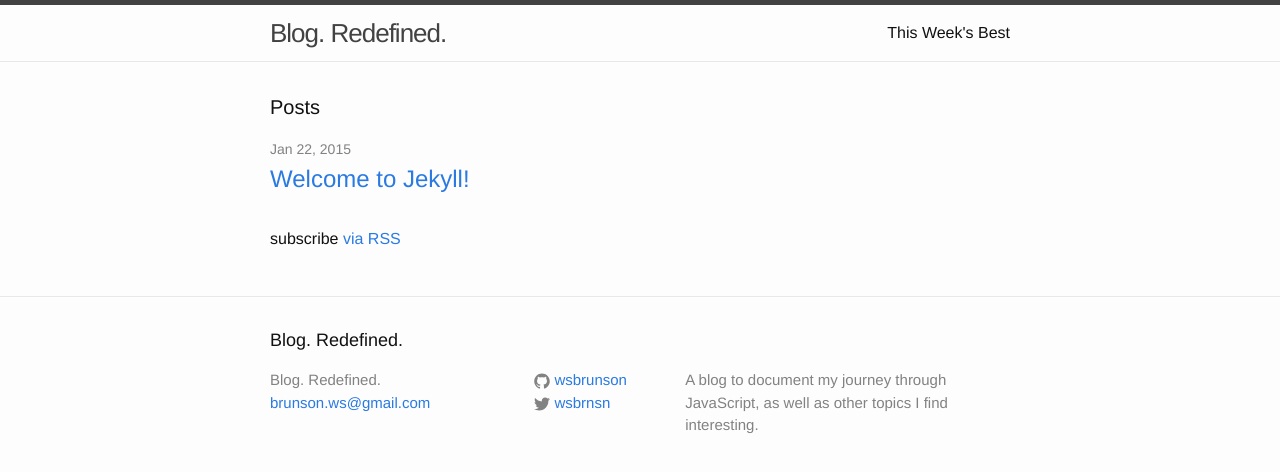
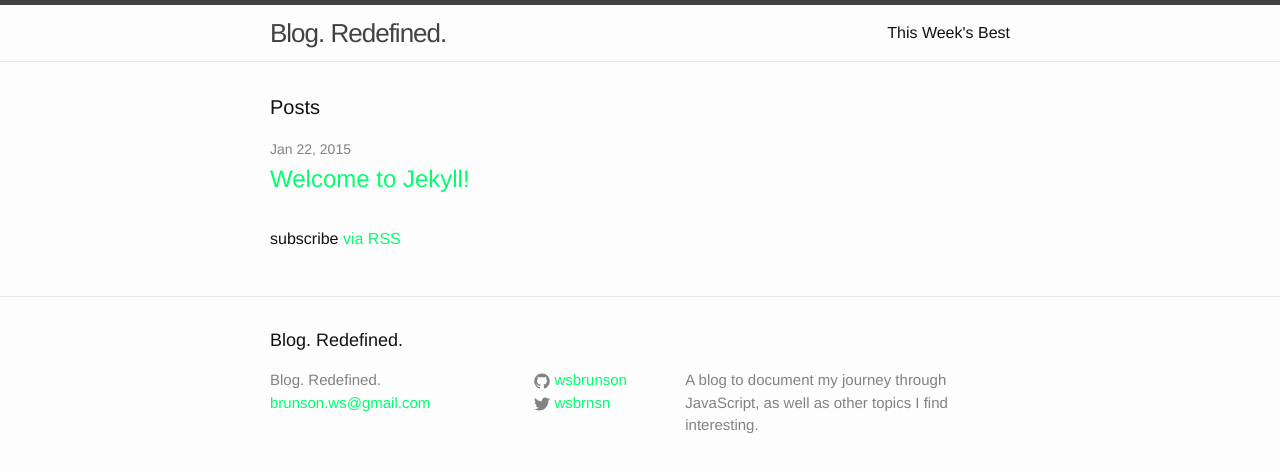
Before and after one commit to wsbrunson/wsbrunson.github.io, a Jekyll site: the page built from index.html, in a window 1280 px wide. Shown: the top 472 px of the page. Built offline with Jekyll 4.4.1, drawn with Linux system fonts in a browser that asks for light colours.

Commit message:
new brand color

```diff
--- a/css/main.scss
+++ b/css/main.scss
@@ -15,7 +15,7 @@ $spacing-unit:     30px;
 
 $text-color:       #111;
 $background-color: #fdfdfd;
-$brand-color:      #2a7ae2;
+$brand-color:      #01FF70;
 
 $grey-color:       #828282;
 $grey-color-light: lighten($grey-color, 40%);
```
